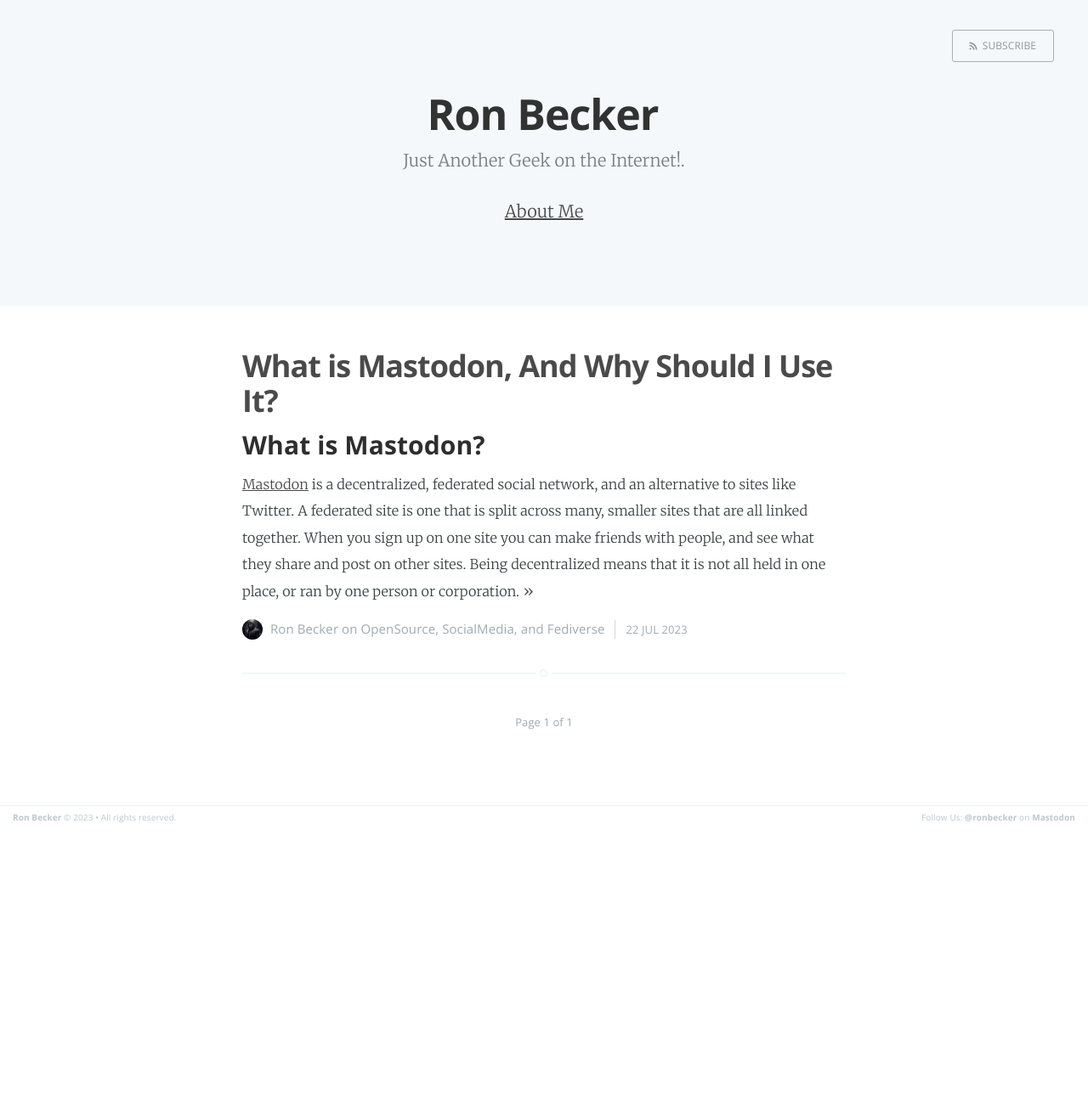
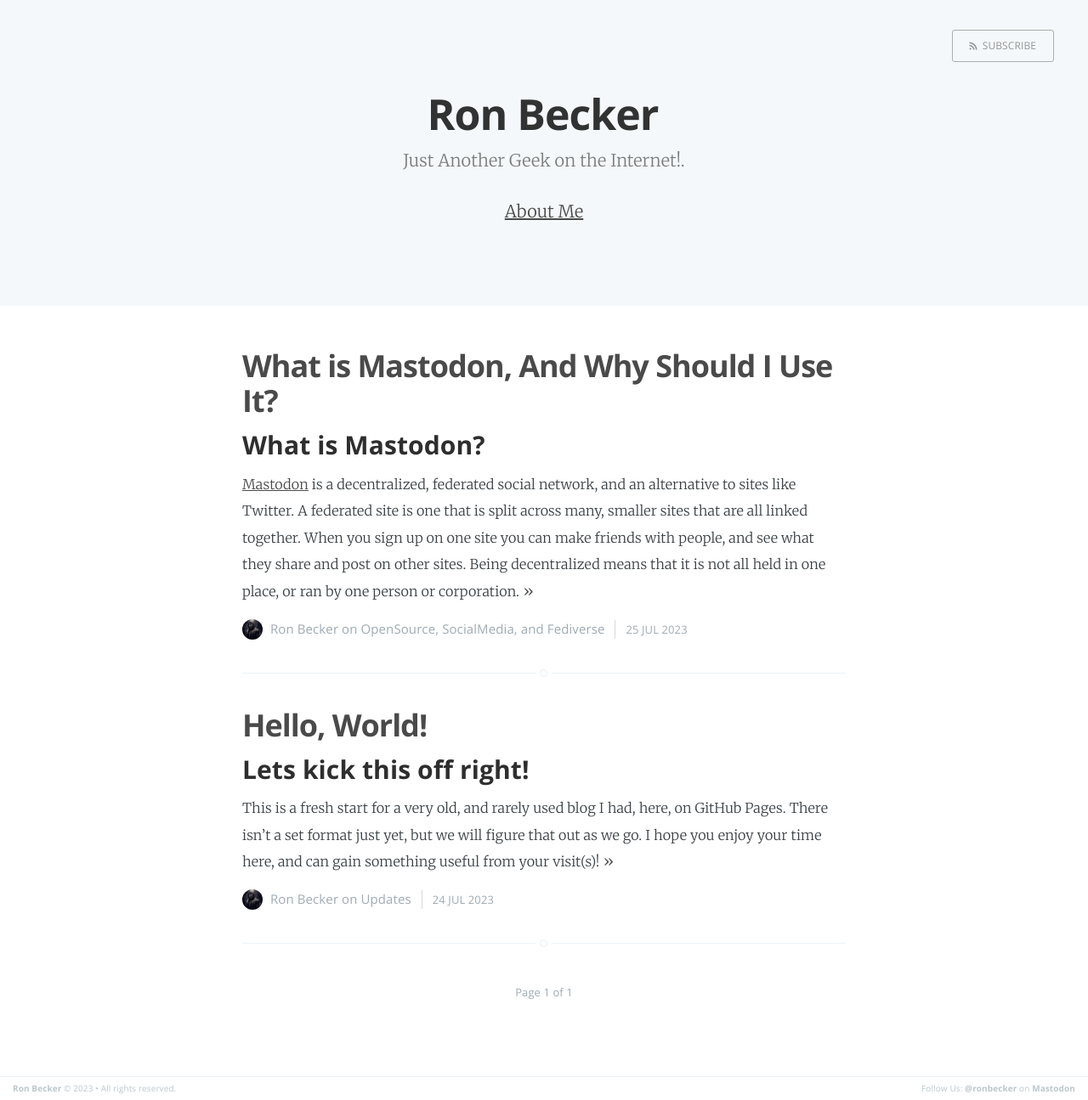
Before and after one commit to ronbecker/ronbecker.github.io, a Jekyll site: the page built from index.html, in a window 1280 px wide. Shown: the whole page at 85% size. Built offline with Jekyll 4.4.1, drawn with Linux system fonts in a browser that asks for light colours; the list of posts is cut into pages by our own code; before the commit the page ends 977 px from its top, so only the background shows below that.

Commit message:
Trying to get _site to work.

```diff
--- /dev/null
+++ b/_posts/2023-07-24-hello-world.md
@@ -0,0 +1,8 @@
+---
+layout: post
+title:  "Hello, World!"
+date:   2023-07-24 12:47:20 -0500
+categories: Updates
+---
+### Lets kick this off right!
+This is a fresh start for a very old, and rarely used blog I had, here, on GitHub Pages. There isn't a set format just yet, but we will figure that out as we go. I hope you enjoy your time here, and can gain something useful from your visit(s)!
--- a/_posts/2023-07-25-what-is-mastodon-and-why-should-i-use-it.md
+++ b/_posts/2023-07-25-what-is-mastodon-and-why-should-i-use-it.md
@@ -1,7 +1,7 @@
 ---
 layout: post
 title:  "What is Mastodon, And Why Should I Use It?"
-date:   2023-07-22 12:47:20 -0500
+date:   2023-07-25 12:47:20 -0500
 categories: OpenSource SocialMedia Fediverse
 ---
 ### What is Mastodon?
```
